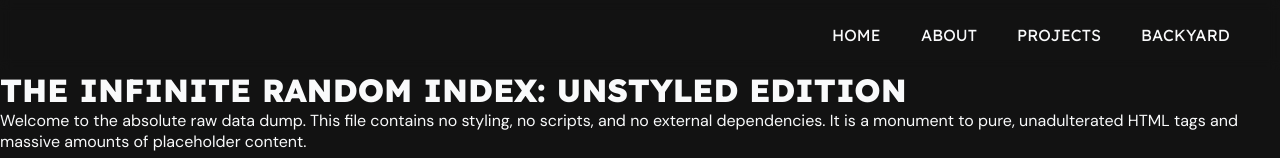
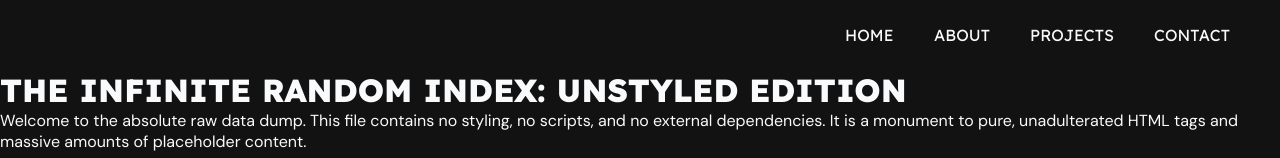
Before and after one commit to Hyderite/New-Portfolio, a website: page public/test.html in a window 1280 px wide. Shown: the top 158 px of the page. Drawn offline with nearby package versions, Linux system fonts and the light colour scheme; files that its build step writes are made by us from their sources; a web font is replaced by a local one.

Commit message:
feat: change backyard nav to contact

```diff
--- a/public/test.html
+++ b/public/test.html
@@ -51,7 +51,7 @@
             <li><a href="/">Home</a></li>
             <li><a href="/about">About</a></li>
             <li><a href="/projects">Projects</a></li>
-            <li><a href="/backyard">Backyard</a></li>
+            <li><a href="/contact">Contact</a></li>
         </ul>
         <button id="menu-button" class="material-symbols-outlined">menu</button>
         <div id="mobile-menu">
@@ -59,7 +59,7 @@
                 <li><a href="/">Home</a></li>
                 <li><a href="/about">About</a></li>
                 <li><a href="/projects">Projects</a></li>
-                <li><a href="/backyard">Backyard</a></li>
+                <li><a href="/contact">Contact</a></li>
             </ul>
         </div>
     </nav>
```
Also changed, not shown: public/index.html (+2 -2 lines).
